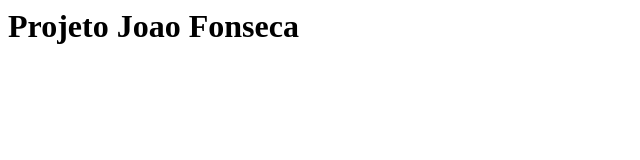
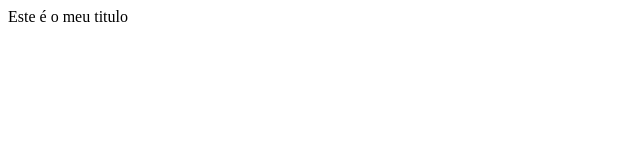
Before and after one commit to alexamaralgauge/meu-site, a plain HTML site: page index.htm in a window 1280 px wide. Shown: the whole page, without its empty margins (0-640 px from the left). Drawn offline with Linux system fonts and the light colour scheme.

Commit message:
Pequena alteracao no titulo

```diff
--- a/index.htm
+++ b/index.htm
@@ -2,6 +2,6 @@
 	<head>
 	</head>
 	<body>
-		<h1>Projeto Joao Fonseca</h1>
+		<main>Este é o meu titulo</main>
 	</body>
-</hatml>
+</html>
```
